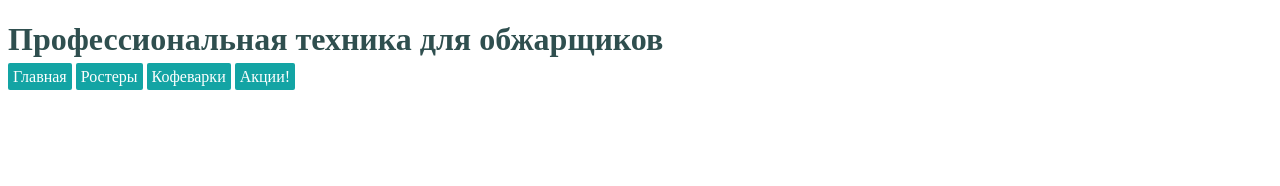
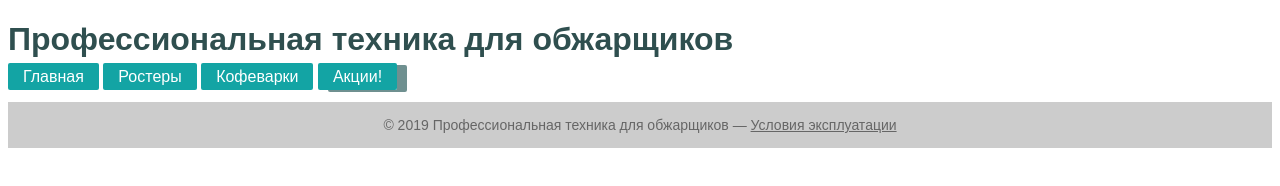
Before and after one commit to NotFlyingBullet/CssInDepth, a plain HTML site: page Chapter 01/index.html in a window 1280 px wide. Drawn offline with Linux system fonts and the light colour scheme.

Commit message:
Итоги главы 1

```diff
--- a/Chapter 01/css/style.css
+++ b/Chapter 01/css/style.css
@@ -1,3 +1,10 @@
+body{
+	font-family: sans-serif;
+}
+a:link{
+	color: blue;
+	text-decoration: none;
+}
 h1{
 	color: #2f4f4f;
 	margin-bottom: 10px;
@@ -13,7 +20,22 @@ h1{
 #main-nav a{
 	color: white;
 	background-color: #13a4a4;
-	padding: 5px;
+	padding: 5px 15px;
 	border-radius: 2px;
 	text-decoration: none;
 }
+.nav .featured{
+	background-color: orange;
+	box-shadow: 10px 2px #6f9090;
+}
+.footer{
+	color: #666;
+	background-color: #ccc;
+	padding: 15px 0;
+	text-align: center;
+	font-size: 14px;
+}
+.footer a{
+	color: inherit;
+	text-decoration: underline;
+}
--- a/Chapter 01/index.html
+++ b/Chapter 01/index.html
@@ -20,5 +20,9 @@
 				</ul>
 			</nav>
 		</header>
+		<footer class="footer">
+			&copy; 2019 Профессиональная техника для обжарщиков &mdash;
+			<a href="/terms-of-use">Условия эксплуатации</a>
+		</footer>
 	</body>
 </html>
```
Also changed, not shown: Chapter 01/ReadMe.txt.
